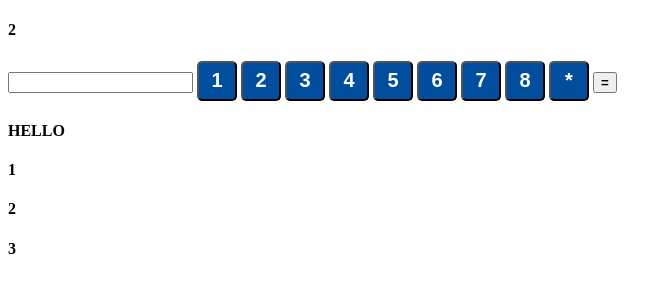
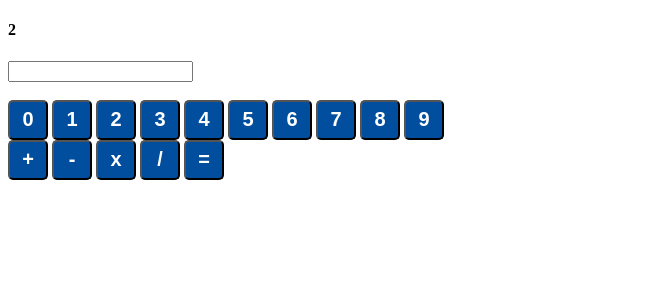
Before and after one commit to duongtruc/BKM_P1, a PHP site: page /BKM_P1/ in a window 1280 px wide. Shown: the top 300 px of the page, without its empty margins (0-672 px from the left). Run offline with PHP 8.4, Linux system fonts and the light colour scheme; some libraries are stand-ins or nearby versions.

Commit message:
Updated phase #1

```diff
--- a/application/views/home/index.twig
+++ b/application/views/home/index.twig
@@ -16,34 +16,38 @@
         <div class="container">
             <div class="span6">
                 <h4>{{ title }}</h4>
-                <input id="screen" type="text">
-                <button class="btn-number btn primary"><strong>1</strong></button>
+                <input id="screen" type="text"><br><br>
+                <button class="btn-number"><strong>0</strong></button>
+                <button class="btn-number"><strong>1</strong></button>
                 <button class="btn-number"><strong>2</strong></button>
-                <button class="btn-number" id="num_2"><strong>3</strong></button>
-                <button class="btn-number" id="num_2"><strong>4</strong></button>
-                <button class="btn-number" id="num_2"><strong>5</strong></button>
-                <button class="btn-number" id="num_2"><strong>6</strong></button>
-                <button class="btn-number" id="num_2"><strong>7</strong></button>
-                <button class="btn-number" id="num_2"><strong>8</strong></button>
-                <button class="btn-number" id="btn-mul"><strong>*</strong></button>
-                <button class="btn-result"><strong>=</strong></button>
-                <h4>{{ constant('H') }}</h4>
-                {% for t in title2 %}
-                    <h4>{{ t }}</h4>
-                {% endfor %}
+                <button class="btn-number"><strong>3</strong></button>
+                <button class="btn-number"><strong>4</strong></button>
+                <button class="btn-number"><strong>5</strong></button>
+                <button class="btn-number"><strong>6</strong></button>
+                <button class="btn-number"><strong>7</strong></button>
+                <button class="btn-number"><strong>8</strong></button>
+                <button class="btn-number"><strong>9</strong></button><br>
+                <button class="btn-number"><strong>+</strong></button>
+                <button class="btn-number"><strong>-</strong></button>
+                <button class="btn-number"><strong>x</strong></button>
+                <button class="btn-number"><strong>/</strong></button>
+                <button class="btn-number"><strong>=</strong></button>
             </div>
         </div>
     </div>
     <script type="application/javascript">
-        function cal(text) {
-            alert(text);
+        function calculate(expression) {
+            //TODO - analysis the expression for result
+            return 0;
         }
         $(document).ready(function() {
             $(".btn-number").on('click', function() {
                 $("#screen").val($("#screen").val() + $(this).text());
             });
             $(".btn-result").on('click', function() {
-                cal($("#screen").val());
+                var expression = $("#screen").val();
+                var result = calculate(expression);
+                $("#screen").val(result);
             });
         });
     </script>
```
